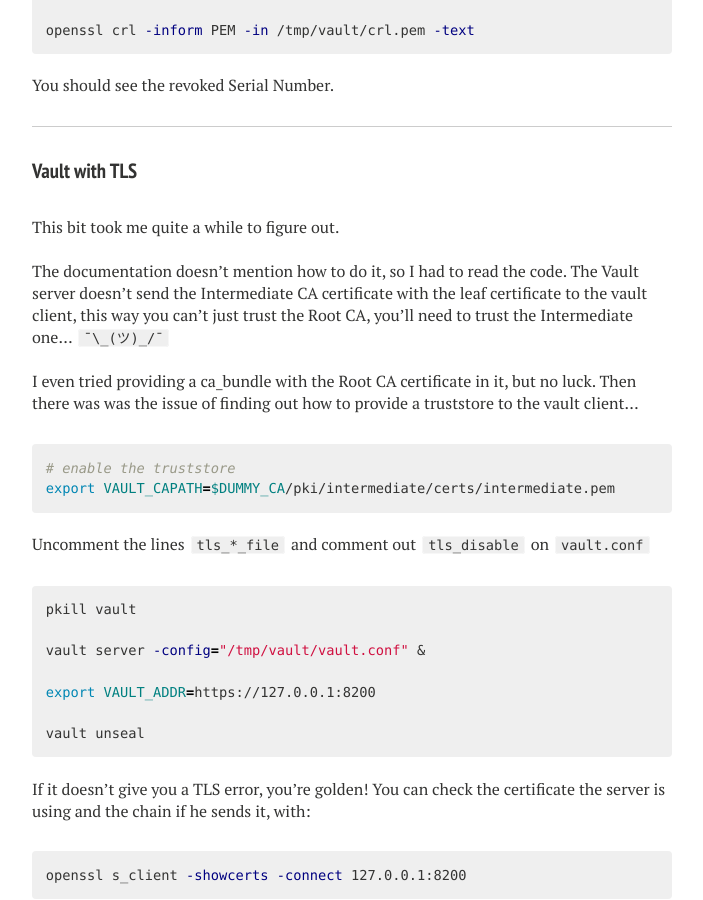
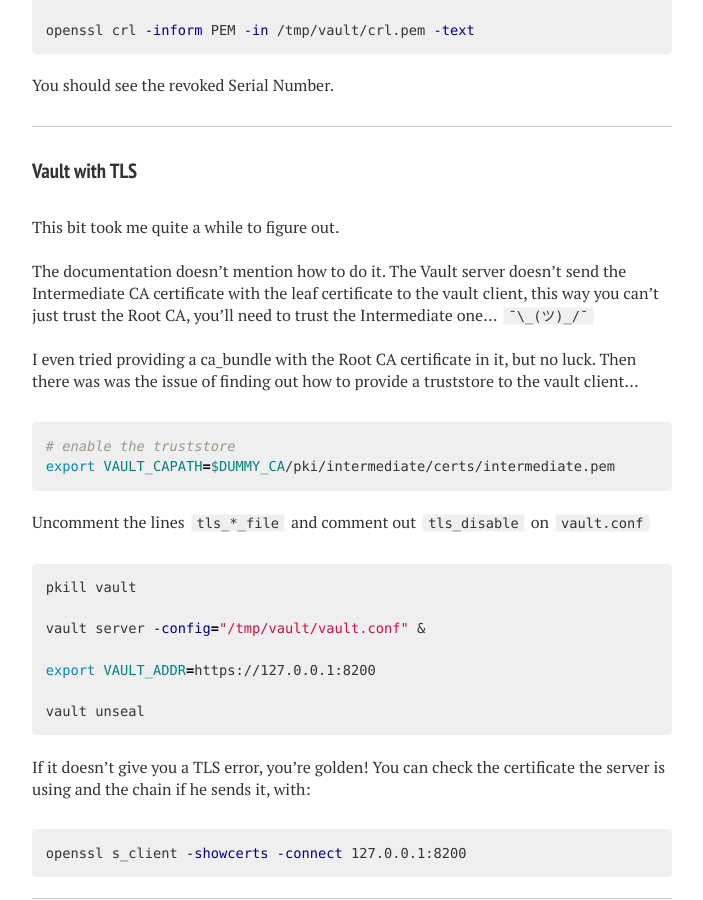
Before and after one commit to kintoandar/kintoandar.github.io, a Jekyll site: the page built from _posts/2015-11-15-vault-PKI-made-easy.md, in a window 1280 px wide and 900 px high, scrolled down 5549 px. Shown: the whole window, without its empty margins (288-991 px from the left). Built offline with Jekyll 4.4.1, drawn with Linux system fonts in a browser that asks for light colours; nearby versions of some CDN libraries; comment, search, counter and statistics services are not loaded.

Commit message:
remove weird sentence

```diff
--- a/_posts/2015-11-15-vault-PKI-made-easy.md
+++ b/_posts/2015-11-15-vault-PKI-made-easy.md
@@ -226,7 +226,7 @@
 #### Vault with TLS
 This bit took me quite a while to figure out.
 <br><br>
-The documentation doesn't mention how to do it, so I had to read the code.
+The documentation doesn't mention how to do it.
 The Vault server doesn't send the Intermediate CA certificate with the leaf certificate to the vault client, this way you can't just trust the Root CA, you'll need to trust the Intermediate one... `¯\_(ツ)_/¯`
 <br><br>
 I even tried providing a ca_bundle with the Root CA certificate in it, but no luck.
```
